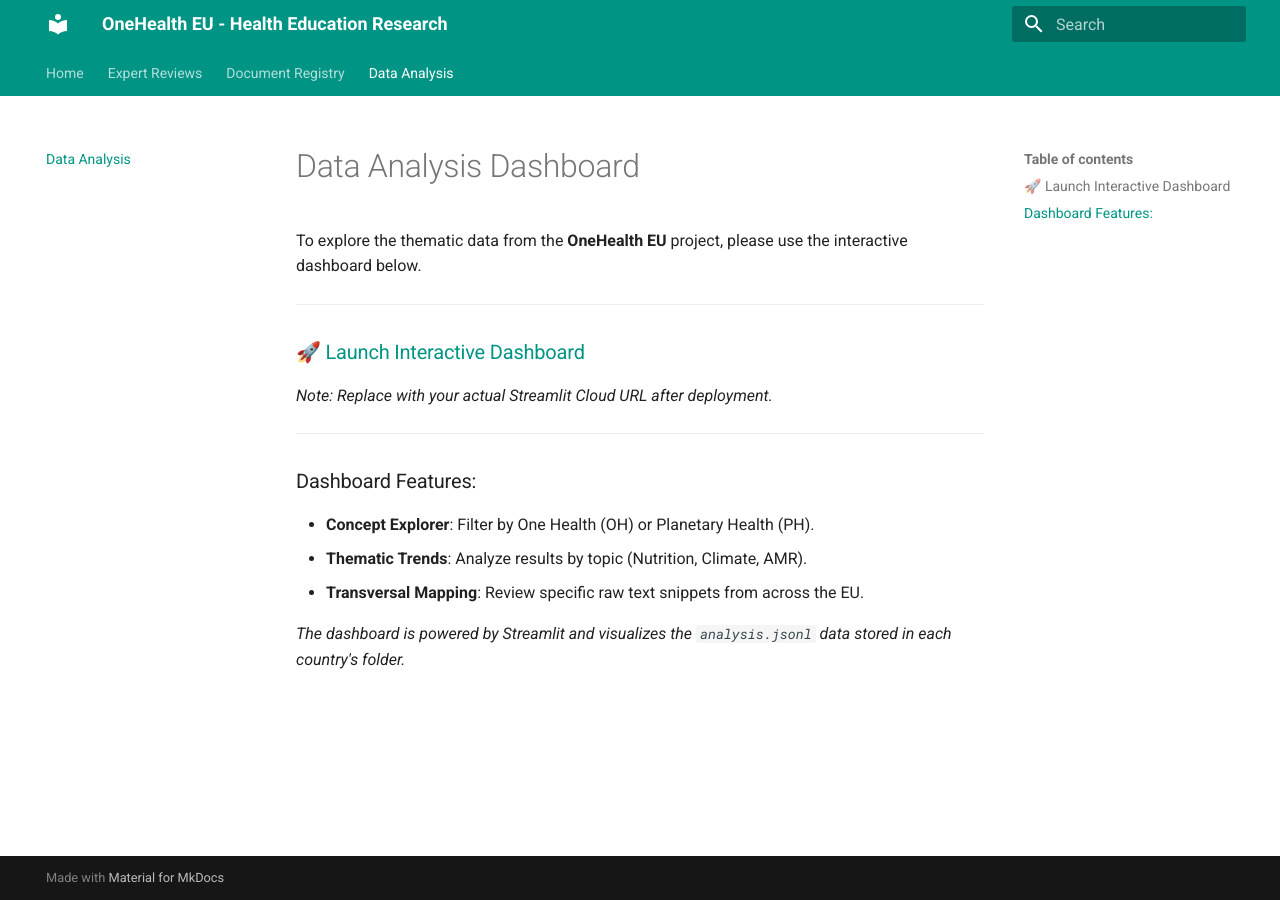
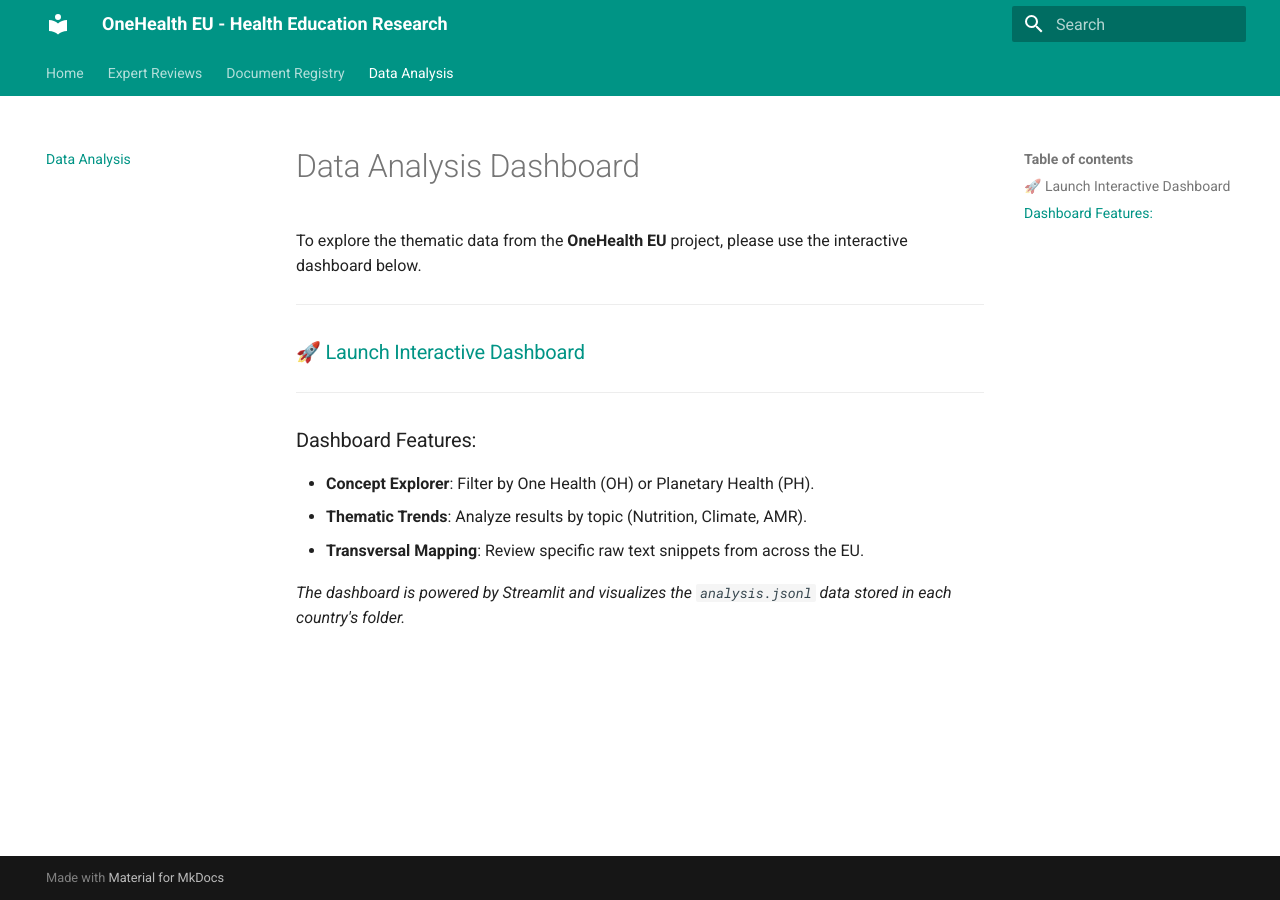
Before and after one commit to krzyworzeka-svg/EU-Health-Ed-Repository, an MkDocs documentation site: the page built from docs/dashboard.md, in a window 1280 px wide. Built offline with MkDocs 1.6.1 and Material for MkDocs 9.7.7, drawn with Linux system fonts in a browser that asks for light colours.

Commit message:
Remove development note from dashboard documentation

```diff
--- a/docs/dashboard.md
+++ b/docs/dashboard.md
@@ -5,7 +5,6 @@ To explore the thematic data from the **OneHealth EU** project, please use the i
 ---
 
 ### [🚀 Launch Interactive Dashboard](https://eu-health-ed-repository.streamlit.app/)
-*Note: Replace with your actual Streamlit Cloud URL after deployment.*
 
 ---
 
```
